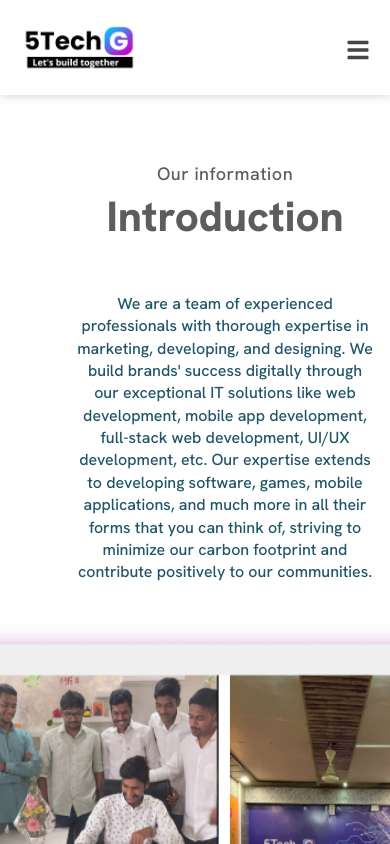
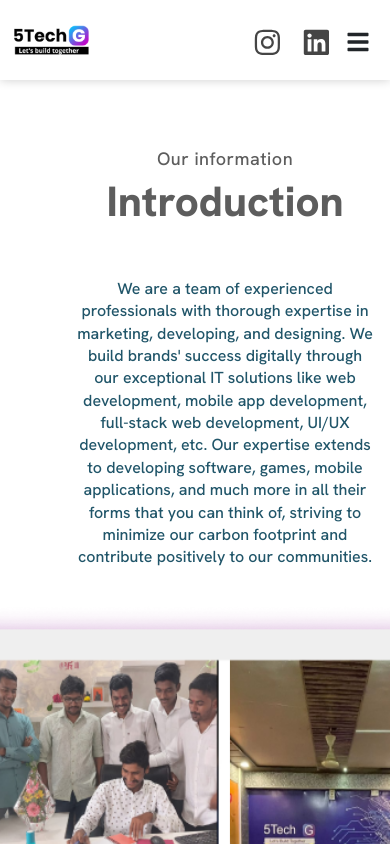
Before and after one commit to harshvyas0803/5techg, a React (Create React App) app: page /about in a window 390 px wide. Shown: the top 844 px of the page. Built offline with nearby package versions, Linux system fonts and the light colour scheme.

Commit message:
added social links

```diff
--- a/src/components/Navbar/Navbar.css
+++ b/src/components/Navbar/Navbar.css
@@ -1,19 +1,15 @@
-/* Navbar.css */
+/* Navbar Styles */
 .main-navbar {
   height: 95px;
   width: 100vw;
   background: linear-gradient(54deg, rgba(194, 228, 236, 0.134) 0%, rgba(254, 254, 254, 0.146) 100%);
   display: flex;
   align-items: center;
-  padding: 0 20px;
+  padding: 0 15px;
   position: relative;
   box-shadow: 0px 0px 10px rgba(0, 0, 0, 0.2);
   z-index: 9;
   background: white;
-}
-
-html {
-  overflow-x: hidden;
 }
 
 .logo img {
@@ -32,27 +28,19 @@ html {
   gap: 20px;
   justify-content: center;
   flex-grow: 1;
-  transition: all 0.3s ease;
 }
 
 .links a {
   text-decoration: none;
-
   color: #454545;
   font-weight: 500;
   padding: 5px 10px;
   font-size: 1rem;
 }
 
-.links a:hover {
-
-  color: #454545;
-}
-
 .call-now {
   padding: 5px 13px;
-  background: rgb(144, 7, 150);
-  background: linear-gradient(90deg, rgba(144, 7, 150, 0.8464635854341737) 0%, rgba(0, 212, 255, 1) 100%);
+  background: linear-gradient(90deg, rgba(144, 7, 150, 0.846) 0%, rgba(0, 212, 255, 1) 100%);
   color: white;
   font-size: 1rem;
   border: none;
@@ -62,8 +50,16 @@ html {
   width: 130px;
 }
 
-.call-now:hover {
-  background: linear-gradient(to right, #31b9f3, #6d47ed);
+.social-links {
+  display: flex;
+  gap: 20px;
+  margin-right: 15px;
+}
+
+.social-links a {
+  font-size: 1.8rem;
+  color: #454545;
+  transition: color 0.3s ease, transform 0.3s ease;
 }
 
 .hamburger {
@@ -71,6 +67,7 @@ html {
   cursor: pointer;
 }
 
+/* Media Queries */
 @media (max-width: 768px) {
   .links {
     display: none;
@@ -80,7 +77,6 @@ html {
     left: 0;
     right: 0;
     background: rgba(255, 255, 255, 0.9);
-    backdrop-filter: blur(5px);
     padding: 10px;
     box-shadow: 0 2px 5px rgba(0, 0, 0, 0.2);
     border-radius: 8px;
@@ -93,9 +89,48 @@ html {
 
   .hamburger {
     display: block;
-    padding-left: 20px;
     font-size: 24px;
-    color: #454545;
     margin-left: auto;
   }
+  .social-links {
+    display: flex;
+    gap: 20px;
+    margin-left: 160px;
+  }
+
 }
+
+@media (max-width: 460px) {
+  .main-navbar {
+    height: 80px;
+    padding: 0 10px;
+  }
+
+  .logo img {
+    height: 35px;
+  }
+
+
+
+  .social-links {
+    display: block;
+    margin-left: 20px;
+
+  }
+
+  .hamburger {
+    display: block;
+    font-size: 24px;
+    margin: 0 10px 0 auto;
+    padding: 0;
+  }
+
+   .social-links {
+    display: flex;
+    gap: 20px;
+    margin-left: 160px;
+  }
+}
+html{
+  overflow-x: hidden;
+}
--- a/src/components/Navbar/Navbar.jsx
+++ b/src/components/Navbar/Navbar.jsx
@@ -1,9 +1,8 @@
-// Navbar.js
 import React, { useState } from 'react';
 import './Navbar.css';
 import logo from '../../assets/logo.png';
-import { FaBars } from 'react-icons/fa';
-import { motion, AnimatePresence } from 'framer-motion';
+import { FaBars, FaInstagram, FaLinkedin } from 'react-icons/fa';
+import { motion } from 'framer-motion';
 
 const Navbar = () => {
   const [isMenuOpen, setIsMenuOpen] = useState(false);
@@ -22,9 +21,8 @@ const Navbar = () => {
         <img src={logo} alt="5Techg" />
       </div>
       <div className="nav-content">
-        {/* Menu Links with Animation */}
         <div className={`links ${isMenuOpen ? 'active' : ''}`}>
-          <motion.a href="/home" whileHover={{ scale: 1.1}}>Home</motion.a>
+          <motion.a href="/home" whileHover={{ scale: 1.1 }}>Home</motion.a>
           <motion.a href="/about" whileHover={{ scale: 1.1 }}>About</motion.a>
           <motion.a href="/portfolio" whileHover={{ scale: 1.1 }}>Portfolio</motion.a>
           <motion.a href="/product" whileHover={{ scale: 1.1 }}>Product</motion.a>
@@ -38,7 +36,27 @@ const Navbar = () => {
           </motion.button>
         </div>
 
-        {/* Hamburger Icon with Rotation Animation */}
+        <div className="social-links">
+          <motion.a
+            href="https://www.instagram.com/5techg_/"
+            target="_blank"
+            rel="noopener noreferrer"
+            className="instagram"
+            whileHover={{ scale: 1.2 }}
+          >
+            <FaInstagram />
+          </motion.a>
+          <motion.a
+            href="https://in.linkedin.com/company/5techg"
+            target="_blank"
+            rel="noopener noreferrer"
+            className="linkedin"
+            whileHover={{ scale: 1.2 }}
+          >
+            <FaLinkedin />
+          </motion.a>
+        </div>
+
         <motion.div
           className="hamburger"
           onClick={toggleMenu}
--- a/src/components/testimonials/Testimonials.jsx
+++ b/src/components/testimonials/Testimonials.jsx
@@ -51,30 +51,8 @@ const Testimonials = () => {
         <span className="logo_color flutter"><SiFlutter /></span>
       </div>
 
-      <h3 className="testimonial_heading">Our happy clients say about us</h3>
-      <motion.div className="testimonials">
-        {[
-          "5TechG delivered exceptional solutions that revolutionized our operations. Their attention to detail, commitment to quality, and ability to understand our unique requirements set them apart. We're grateful for their contribution to our success and would recommend them to anyone in need of reliable IT services.",
-          "Working with 5TechG has been a game-changer for our business. Their software development expertise helped us bring our ideas to life, and the end result exceeded our expectations. The team at 5TechG is dedicated, skilled, and innovative. We look forward to continuing our partnership with them in the future.",
-          "Our experience with 5TechG has been outstanding. They provided us with top-notch software solutions that streamlined our operations and improved our efficiency. The team was highly professional, responsive, and knowledgeable. We highly recommend 5TechG to any organization seeking reliable IT services."
-        ].map((testimonial, index) => (
-          <motion.div
-            className="testimonial"
-            key={index}
-            variants={testimonialVariants}
-            initial="hidden"
-            animate="visible"
-            style={{ transitionDelay: `${index * 0.2}s` }}
-            whileHover={hoverEffect}
-          >
-            <p>{testimonial}</p>
-            <div className="client_info">
-              <img src={profile} alt="Client" className="client_photo" />
-              <h4>Wilson Bergson</h4>
-            </div>
-          </motion.div>
-        ))}
-      </motion.div>
+      {/* <h3 className="testimonial_heading">Our happy clients say about us</h3> */}
+
     </motion.div>
   );
 }
```
Also changed, not shown: src/assets/social-links/3D_Square_with_Instagram_Logo.jpg (added), src/assets/social-links/3d_circle_with_linkedin_icon_isolated_on_a_transparent_background.jpg (added).
